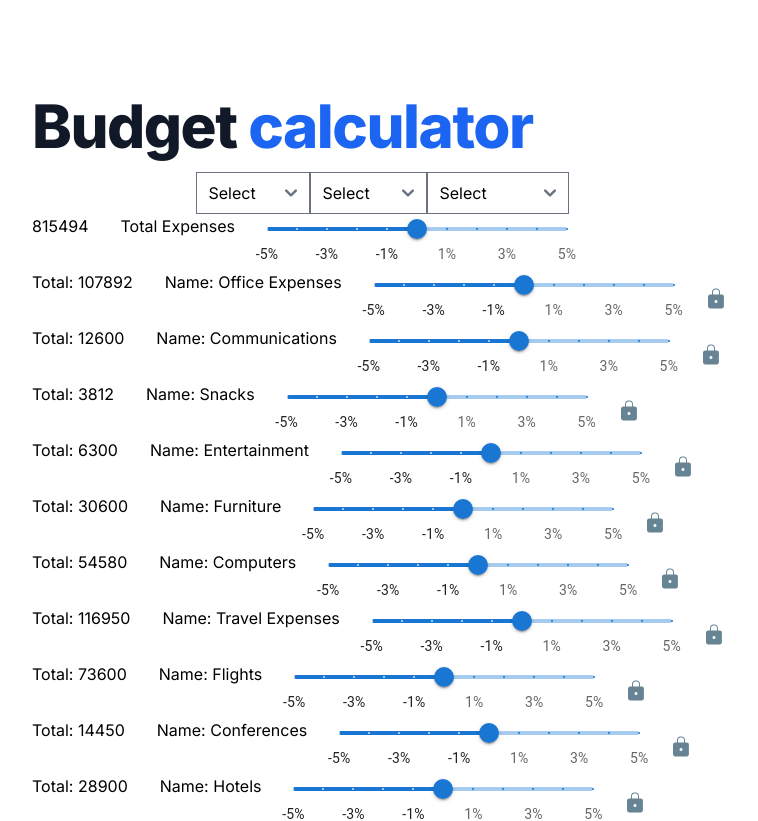
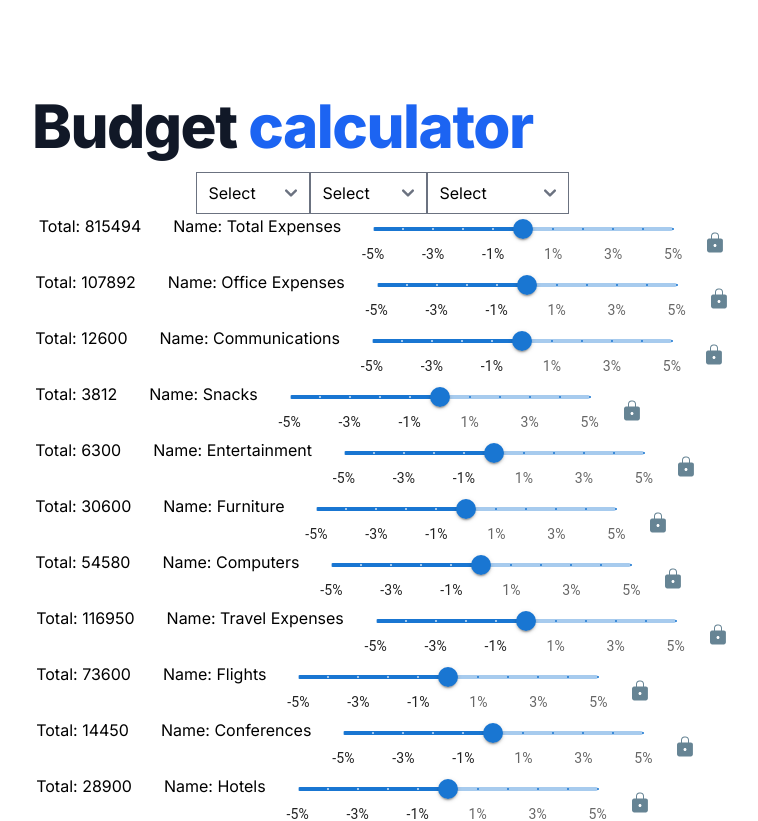
Before and after one commit to pavel-shermayster-sage/top-down-planning, a Next.js app: page / in a window 1280 px wide. Shown: the top 821 px of the page, without its empty margins (258-1016 px from the left). Built offline with nearby package versions, Linux system fonts and the light colour scheme.

Commit message:
is locked event

```diff
--- a/src/app/page.tsx
+++ b/src/app/page.tsx
@@ -42,34 +42,41 @@ export default function Home() {
           </div>
           {data.map((item) => {
             return (
-              <div key={item.expenseId} className="flex flex-col">
-                <div className="flex gap-8">
-                  <div>{item.total}</div>
-                  <div>{item.expenseName}</div>
-                  <Slider
-                    id="slider"
-                    onChange={(_, value) => {
-                      onChange(item, value);
-                    }}
-                  />
-                </div>
+              <>
+                <Section
+                  key={item.expenseId}
+                  item={item}
+                  onChange={onChange}
+                  onLockChange={(isLocked: boolean) => {
+                    console.log("isLocked", isLocked);
+                  }}
+                />
                 {item.sibling.map((item) => {
                   return (
                     <div key={item.expenseId}>
-                      <Section item={item} onChange={onChange} />
+                      <Section
+                        item={item}
+                        onChange={onChange}
+                        onLockChange={(isLocked: boolean) => {
+                          console.log("isLocked", isLocked);
+                        }}
+                      />
                       {item.sibling.map((item) => {
                         return (
                           <Section
                             key={item.expenseId}
                             item={item}
                             onChange={onChange}
+                            onLockChange={(isLocked: boolean) => {
+                              console.log("isLocked", isLocked);
+                            }}
                           />
                         );
                       })}
                     </div>
                   );
                 })}
-              </div>
+              </>
             );
           })}
         </div>
--- a/src/components/section.tsx
+++ b/src/components/section.tsx
@@ -4,17 +4,19 @@ import { LockIcon } from "./lock-svg";
 import { Slider } from "./slider";
 import { UnLockIcon } from "./unlock-svg";
 
-// type Item = {
-//   total: number;
-//   expenseName: string;
-//   expenseId: string;
-//   percentage: number;
-// };
-export function Section({ item, onChange }: { item: any; onChange: any }) {
+export function Section({
+  item,
+  onChange,
+  onLockChange,
+}: {
+  item: any;
+  onChange: any;
+  onLockChange?: any;
+}) {
   const [locked, setLocked] = useState(false);
   return (
     <div className="flex flex-col">
-      <div className="flex gap-8">
+      <div className="flex gap-8 align-sub">
         <div>Total: {item.total}</div>
         <div>Name: {item.expenseName}</div>
         <Slider
@@ -24,7 +26,12 @@ export function Section({ item, onChange }: { item: any; onChange: any }) {
             onChange(item, value);
           }}
         />
-        <button onClick={() => setLocked((s) => !s)}>
+        <button
+          onClick={() => {
+            setLocked((s) => !s);
+            onLockChange(item, !locked);
+          }}
+        >
           {locked ? <UnLockIcon /> : <LockIcon />}
         </button>
       </div>
```
